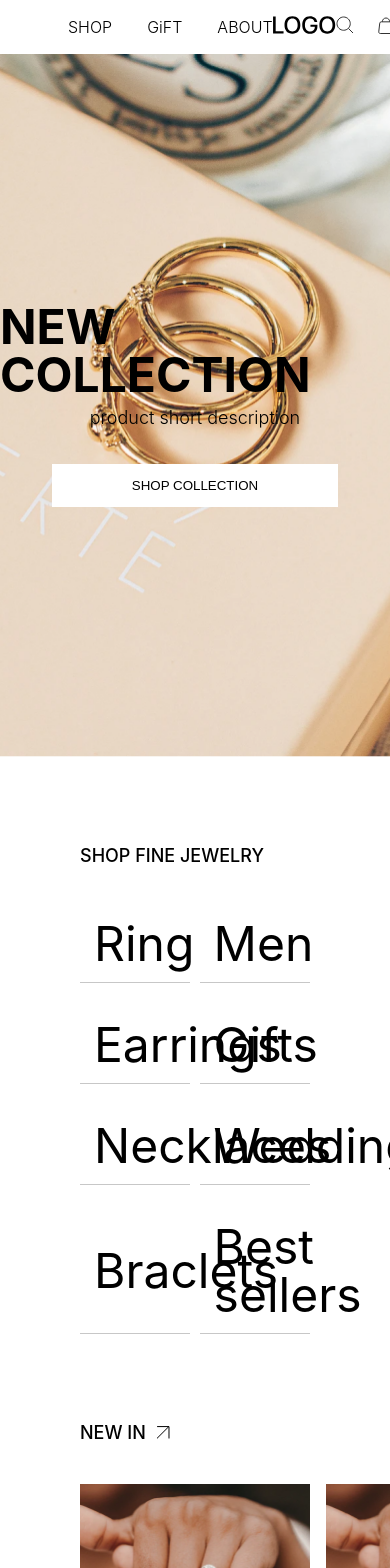
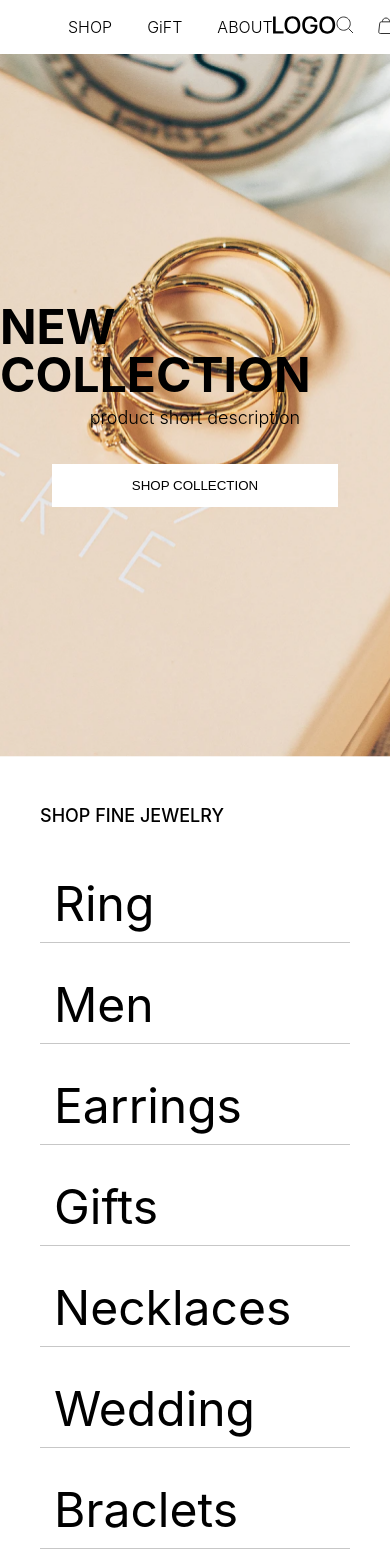
Before and after one commit to KIKVA03/Jewelery-collection, a React (Create React App) app: page / in a window 390 px wide. Shown: the top 1568 px of the page. Built offline with nearby package versions, Linux system fonts and the light colour scheme.

Commit message:
make responsive categorise and gifts

```diff
--- a/src/components/HomePageComponents/GiftsComponent.jsx
+++ b/src/components/HomePageComponents/GiftsComponent.jsx
@@ -51,4 +51,8 @@ const Component = styled.div`
       background-color: lightgray;
     }
   }
+
+  @media (max-width: 650px) {
+    padding: 24px 40px;
+  }
 `;
--- a/src/components/HomePageComponents/JewelryCategorize.jsx
+++ b/src/components/HomePageComponents/JewelryCategorize.jsx
@@ -5,7 +5,6 @@ import React from "react";
 const JewelryCategorize = () => {
   return (
     <Container>
-      <div className="categorizeWrapper">
       <p>SHOP FINE JEWELRY</p>
       <div className="categorizeFirstWrapper">
         <div>Ring</div>
@@ -17,7 +16,6 @@ const JewelryCategorize = () => {
         <div>Braclets</div>
         <div>Best sellers</div>
       </div>
-      </div>
     </Container>
   );
 };
@@ -25,7 +23,6 @@ const JewelryCategorize = () => {
 export default JewelryCategorize;
 
 const Container = styled.div`
-  .categorizeWrapper {
   p {
     font-weight: 500;
     font-size: 18px;
@@ -39,7 +36,6 @@ const Container = styled.div`
     justify-content: space-between;
 
     div {
-        font-weight: 400;
       font-size: 48px;
       line-height: 100%;
       padding: 14px 14px;
@@ -50,5 +46,13 @@ const Container = styled.div`
       align-items: center;
     }
   }
+  @media (max-width: 650px) {
+    .categorizeFirstWrapper {
+      display: flex;
+      flex-direction: column;
+      div {
+        width: 100%;
+      }
+    }
   }
 `;
--- a/src/components/HomePageComponents/ScrollNewjewelry.jsx
+++ b/src/components/HomePageComponents/ScrollNewjewelry.jsx
@@ -113,7 +113,4 @@ const Component = styled.div`
       }
     }
   }
-
-  @media (max-width: 1400px) {
-  }
 `;
--- a/src/pages/HomePage.jsx
+++ b/src/pages/HomePage.jsx
@@ -89,4 +89,11 @@ const Component = styled.div`
     flex-direction: column;
     gap: 88px;
   }
+
+  @media (max-width: 650px) {
+    section {
+      padding: 48px 40px;
+      gap: 40px;
+    }
+  }
 `;
```
Lines whose indentation alone changed are shown as unchanged.
